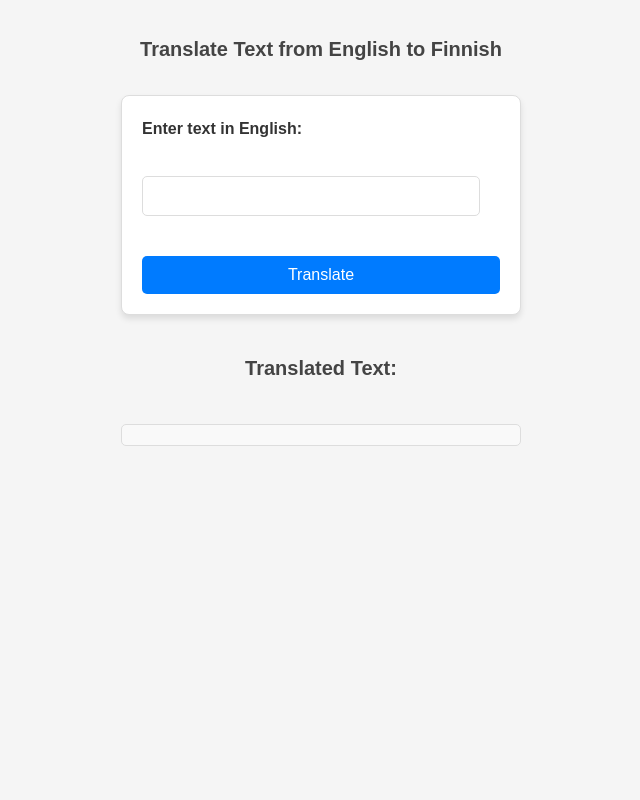
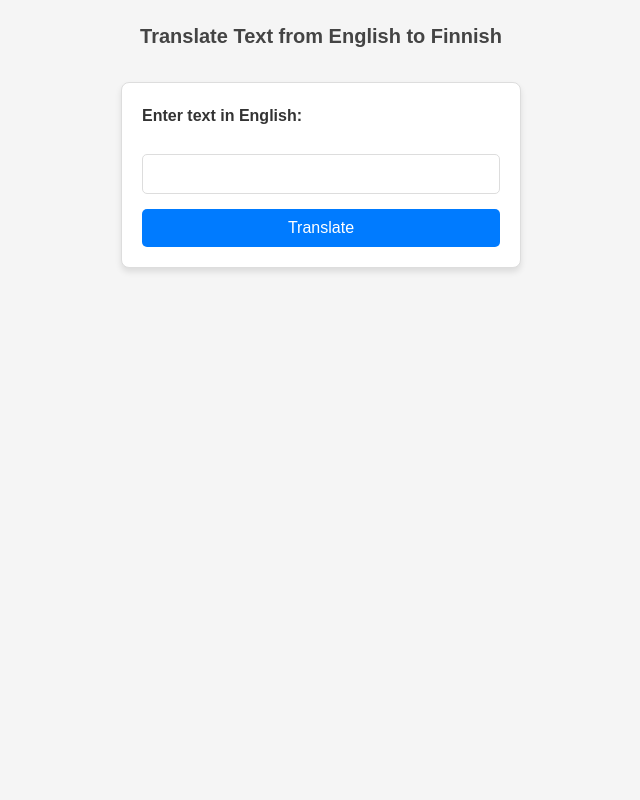
Before and after one commit to LVNDLORD/AI-Translator-Eng-Fin, a Flask app: page / in a window 1280 px wide. Shown: the whole page, without its empty margins (319-959 px from the left). Run offline with Flask 3, Linux system fonts and the light colour scheme.

Commit message:
updated ui to handle better an empty input

```diff
--- a/app.py
+++ b/app.py
@@ -5,9 +5,11 @@ from transformers import pipeline
 app = Flask(__name__)
 pipe = pipeline("translation", model="Helsinki-NLP/opus-mt-en-fi")
 
+
 @app.route('/')
 def home():
     return render_template('index.html')
+
 
 @app.route('/translate', methods=['POST'])
 def translate():
@@ -21,5 +23,6 @@ def translate():
     except Exception as e:
         return jsonify({"error": str(e)}), 500
 
+
 if __name__ == '__main__':
     app.run(debug=True)
--- /dev/null
+++ b/static/js/script.js
@@ -0,0 +1,46 @@
+"use strict";
+
+async function translateText() {
+    const text = document.getElementById('text').value;
+    const errorElement = document.getElementById('error');
+    const resultElement = document.getElementById('result');
+    const outputElement = document.getElementById('output');
+    outputElement.style.display = 'none';
+    resultElement.textContent = '';
+
+    errorElement.style.display = 'none';
+    errorElement.textContent = '';
+
+    if (text.trim() === '') {
+        errorElement.textContent = 'Text field is empty. Please enter your text.';
+        errorElement.style.display = 'block';
+        return;
+    }
+
+    // Fetch translation
+    try {
+        const response = await fetch('/translate', {
+            method: 'POST',
+            headers: {
+                'Content-Type': 'application/x-www-form-urlencoded',
+            },
+            body: `text=${encodeURIComponent(text)}`,
+        });
+
+        const data = await response.json();
+
+        // Update the translated_text or show an error
+        if (data.error) {
+            errorElement.textContent = data.error;
+            errorElement.style.display = 'block';
+            outputElement.style.display = 'none';
+        } else {
+            resultElement.textContent = data.translated_text;
+            outputElement.style.display = 'block';
+        }
+    } catch (error) {
+        errorElement.textContent = 'An unexpected error occurred. Please try again.';
+        errorElement.style.display = 'block';
+        outputElement.style.display = 'none';
+    }
+}
--- a/static/styles.css
+++ b/static/styles.css
@@ -1,3 +1,9 @@
+* {
+    margin: 0;
+    padding: 0;
+    box-sizing: border-box;
+}
+
 body {
     margin: 0;
     padding: 0;
@@ -41,7 +47,6 @@ form {
     border: 1px solid #ddd;
     border-radius: 5px;
     padding: 10px;
-    margin-top: 10px;
     font-style: italic;
     text-align: center;
     width: 100%;
@@ -51,12 +56,11 @@ form {
 
 label {
     display: block;
-    margin-bottom: 8px;
     font-weight: bold;
 }
 
 input[type="text"] {
-    width: calc(100% - 20px);
+    width: 100%;
     padding: 10px;
     margin-bottom: 15px;
     border: 1px solid #ddd;
@@ -80,3 +84,9 @@ button {
 button:hover {
     background-color: #0251a5;
 }
+
+#error {
+    color: red;
+    display: none;
+    margin-bottom: 10px;
+}
--- a/templates/index.html
+++ b/templates/index.html
@@ -1,5 +1,6 @@
 <!DOCTYPE html>
 <html lang="en">
+
 <head>
     <meta charset="UTF-8">
     <meta name="viewport" content="width=device-width, initial-scale=1.0">
@@ -10,25 +11,17 @@
     <h1>Translate Text from English to Finnish</h1>
     <form id="translationForm">
         <label for="text">Enter text in English:</label><br>
-            <input type="text" id="text" name="text" required><br><br>
+        <input type="text" id="text" name="text" required><br>
+        <p id="error"></p>
         <button type="button" onclick="translateText()">Translate</button>
+
     </form>
+    <div id="output" style="display: none;">
         <h2>Translated Text:</h2>
         <p id="result"></p>
     </div>
-    <script>
-        async function translateText() {
-            const text = document.getElementById('text').value;
-            const response = await fetch('/translate', {
-                method: 'POST',
-                headers: {
-                    'Content-Type': 'application/x-www-form-urlencoded',
-                },
-                body: `text=${encodeURIComponent(text)}`,
-            });
-            const data = await response.json();
-            document.getElementById('result').textContent = data.translated_text || data.error;
-        }
-    </script>
+</div>
+<script src="/static/js/script.js" defer></script>
 </body>
+
 </html>
```
Lines whose indentation alone changed are shown as unchanged.
